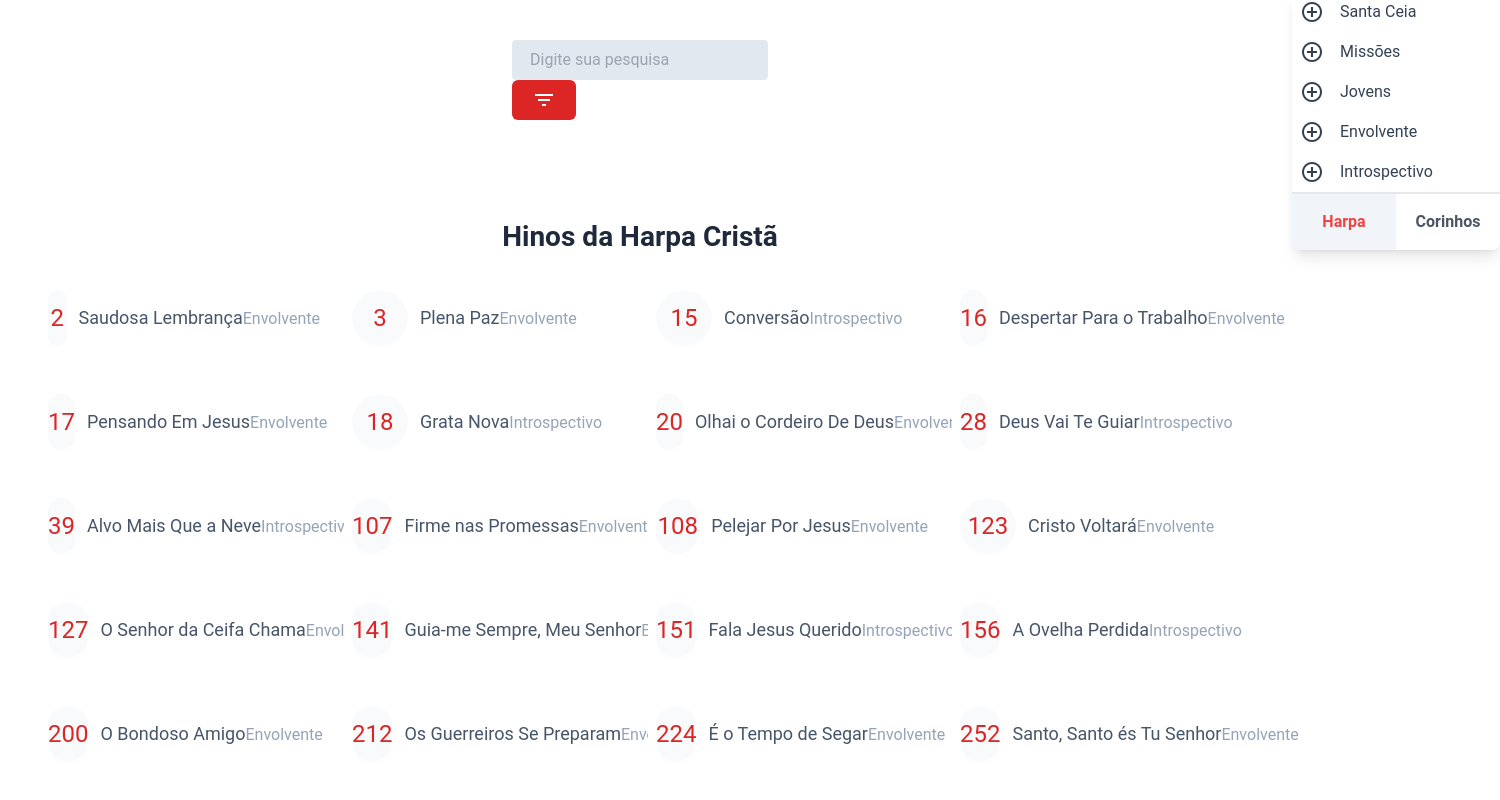
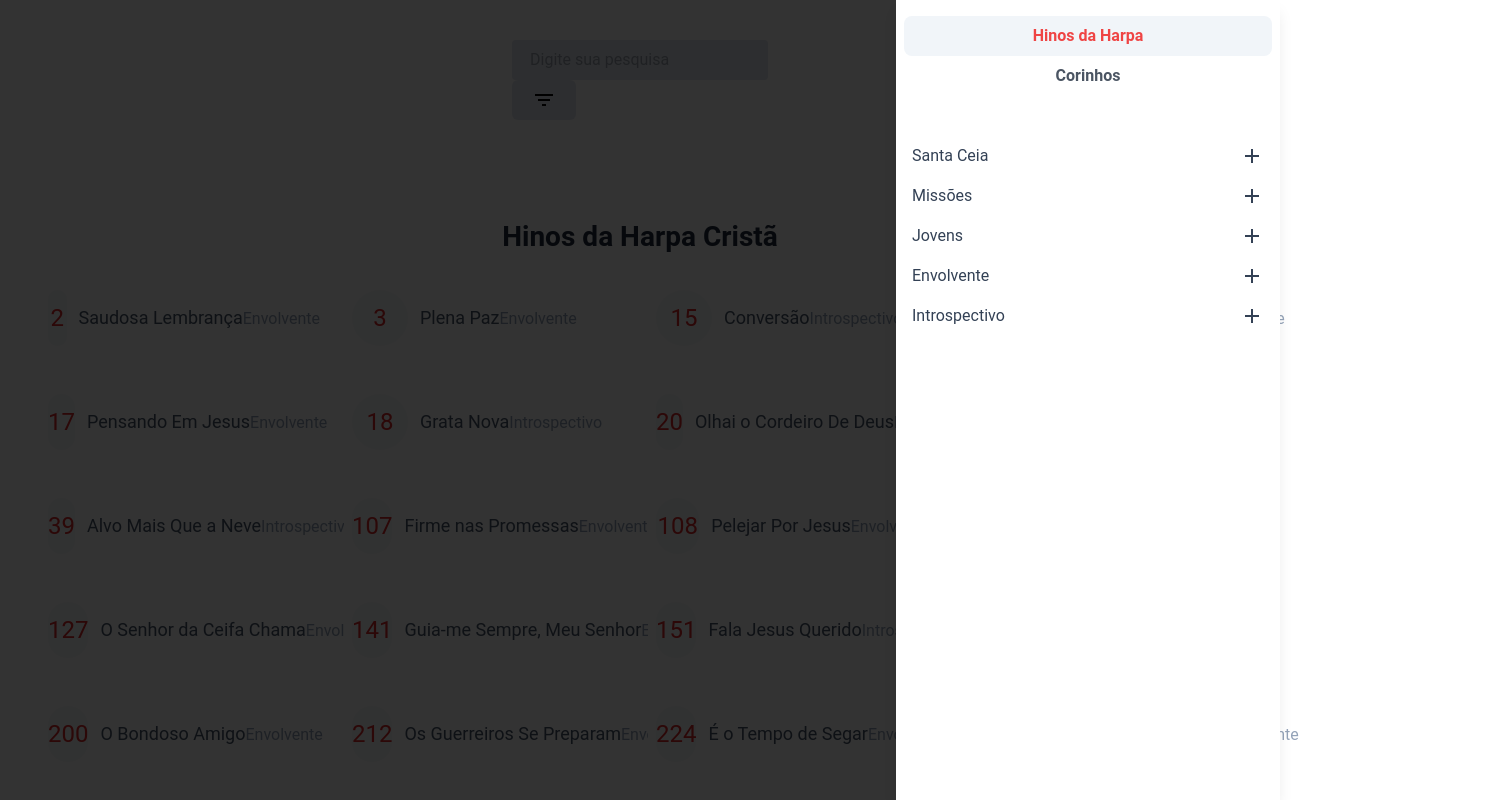
Before and after one commit to thiago-silva-santos/gospeltune, a Nuxt app: page / in a window 1280 px wide. Both pictures are taken after a click on the button "filter_list". Shown: the top 800 px of the page, 1500 px wide, since content can reach past the window. Built offline with nearby package versions, Linux system fonts and the light colour scheme.

Commit message:
Implementa sidebar

```diff
--- a/components/CifraSection/index.vue
+++ b/components/CifraSection/index.vue
@@ -2,14 +2,11 @@
   <div class="main_page_container">
     <div class="input_search_container relative min-w-[280px] md:w-[300px] lg:-w[350px] max-w-[400px] gap-2 flex">
       <input-search @search="onSearch"></input-search>
-      <button :class="['button_filters', { 'button_filters_active': showFilters }]" @click="showFilters = !showFilters">
+      <button class="button_filters" @click="show">
         <span class="material-symbols-outlined">
           filter_list
         </span>
       </button>
-      <div class="filters" v-show="showFilters">
-        <SelectCategory />
-      </div>
     </div>
     <div class="filter_tags">
       <span v-for="tag in selectedFilters">{{ tag }}</span>
@@ -18,33 +15,43 @@
 
     </slot>
     <ScrollTop />
-    <div class="overlay" v-if="showFilters" @click="showFilters = false"></div>
+    <div class="overlay" v-if="showFilters" @click="hide"></div>
+    <Transition name="fade">
+      <div class="filters" v-show="showFilters">
+        <SelectCategory/>
+      </div>
+
+    </Transition>
   </div>
 </template>
 <script>
 import { useFilterStore } from '~~/stores/filters';
-import { mapState } from 'pinia'
-// import { onBeforeRouteLeave } from "nuxt/app"
-// onBeforeRouteLeave((newRoute) => {
-//   console.log(newRoute)
-//   useSearchStore().updateSearch()
-// })
+import { mapState, mapActions } from 'pinia'
+
 export default {
   data() {
     return {
       search: "",
-      showFilters: false
     };
   },
   methods: {
     onSearch(value) {
       this.search = value
     },
-
+    ...mapActions(useFilterStore, ['hide', 'show'])
   },
-computed: {
-    ...mapState(useFilterStore, ['filters', 'selectedFilters'])
-}
+  computed: {
+    ...mapState(useFilterStore, ['filters', 'selectedFilters', 'showFilters'])
+  },
+  watch: {
+    showFilters(value) {
+      if (value) {
+        document.body.style.overflowY = 'hidden'
+      } if(!value) {
+        document.body.style.overflowY = 'auto'
+      }
+    }
+  },
 };
 
 
@@ -59,9 +66,10 @@ computed: {
 }
 
 .filters {
-  position: absolute;
-  right: -220px;
-  top: -8px;
+  @apply absolute w-[384px] max-w-[384px];
+  right: 0;
+  bottom: 0;
+  top: 0;
   z-index: 999;
 }
 
@@ -77,15 +85,12 @@ computed: {
   @apply w-16 p-2 bg-slate-200 rounded-md flex items-center justify-center;
 }
 
-.button_filters_active {
-  @apply bg-red-600 text-white
-}
-
 h1 {
   @apply text-[28px] text-slate-800 font-bold text-center py-4
 }
 
 .overlay {
+  background-color: rgba(0, 0, 0, 0.8);
   position: fixed;
   top: 0;
   bottom: 0;
@@ -94,14 +99,38 @@ h1 {
   z-index: 998;
 }
 
+.fade-enter-active {
+  animation: fade-in .2s;
+
+}
+
+.fade-leave-active {
+  animation: fade-out .2s;
+}
+
 @keyframes fade-in {
 
   0% {
+    transform: translateX(100%);
     opacity: 0;
   }
 
   100% {
     opacity: 1;
+    transform: translateX(0);
+  }
+}
+
+@keyframes fade-out {
+
+  0% {
+    transform: translateX(0);
+    opacity: 1;
+  }
+
+  100% {
+    transform: translateX(100%);
+    opacity: 0;
   }
 }
 
@@ -113,10 +142,7 @@ h1 {
 
 @media (max-width: 820px) {
   .filters {
-    position: absolute;
-    right: 0;
-    top: 50px;
-    z-index: 999;
+    @apply absolute w-3/4;
   }
 }
 </style>
--- a/components/SelectCategory.vue
+++ b/components/SelectCategory.vue
@@ -1,23 +1,28 @@
 <template>
     <div class="option_list">
+        <div class="flex flex-col gap-2 p-2">
+            <div class="sections">
+                <nuxt-link to="/">Hinos da Harpa</nuxt-link>
+                <nuxt-link to="/corinhos">Corinhos</nuxt-link>
+            </div>
+        </div>
+        <div class="flex flex-col">
             <div class="flex flex-col gap-2 w-full p-2">
-
                 <div :class="['option', { 'option_active': selectedFilters.includes(categoria) }]" v-for="categoria in filters"
                     :key="categoria" type="checkbox" :value="categoria" :name="categoria" @click="selecionarCategoria(categoria)">
 
+                    {{ categoria }}
                     <span v-if="selectedFilters.includes(categoria)" class="material-symbols-outlined text-red-500">
-                    do_not_disturb_on
+                        remove
                     </span>
                     <span v-else class="material-symbols-outlined text-slate-500">
-                    add_circle
+                        add
                     </span>
-                {{ categoria }}
+                </div>
+
             </div>
         </div>
-        <div class="sections">
-            <nuxt-link to="/">Harpa</nuxt-link>
-            <nuxt-link to="/corinhos">Corinhos</nuxt-link>
-        </div>
+
 
     </div>
 </template>
@@ -46,20 +51,20 @@ export default {
 </script>
 <style scoped>
 .option_list {
-    @apply shadow-lg flex flex-col bg-white rounded-lg w-52;
+    @apply shadow-lg flex flex-col bg-white px-2 py-4  w-full h-full gap-10;
 }
 a {
-    @apply p-4 w-full text-center
+    @apply p-2 w-full text-center rounded-lg
 }
 a.router-link-active {
   @apply text-red-500 bg-slate-100;
 }
 .option {
-    @apply cursor-pointer flex items-center gap-4 text-slate-700 p-2 rounded-md;
+    @apply cursor-pointer flex items-center gap-4 text-slate-700 p-2 rounded-md justify-between;
     transition: all ease .3s;
 }
 .sections {
-    @apply flex w-full border-t-2 items-center font-semibold text-gray-600
+    @apply flex flex-col w-full items-center font-semibold text-gray-600
 }
 .option_active {
     @apply bg-slate-100
--- a/middleware/setup.global.ts
+++ b/middleware/setup.global.ts
@@ -1,6 +1,5 @@
 import { useSearchStore } from '~~/stores/search';
 
 export default defineNuxtRouteMiddleware((to, from) => {
-     console.log(to)
      useSearchStore().updateSearch()
 })
--- a/stores/filters.js
+++ b/stores/filters.js
@@ -2,6 +2,7 @@ import { defineStore } from "pinia"
 export const useFilterStore = defineStore('filters', {
   state: () => ({
     filters: ["Santa Ceia", "Missões", "Jovens", "Envolvente", "Introspectivo"],
+    showFilters: false,
     selectedFilters: []
   }),
   actions: {
@@ -13,5 +14,11 @@ export const useFilterStore = defineStore('filters', {
         this.selectedFilters = this.selectedFilters.filter(item => item !== payload)
       }
     },
+    show(){
+      this.showFilters = true
+    },
+    hide(){
+      this.showFilters = false
+    }
   },
 })
```
Lines whose indentation alone changed are shown as unchanged.
